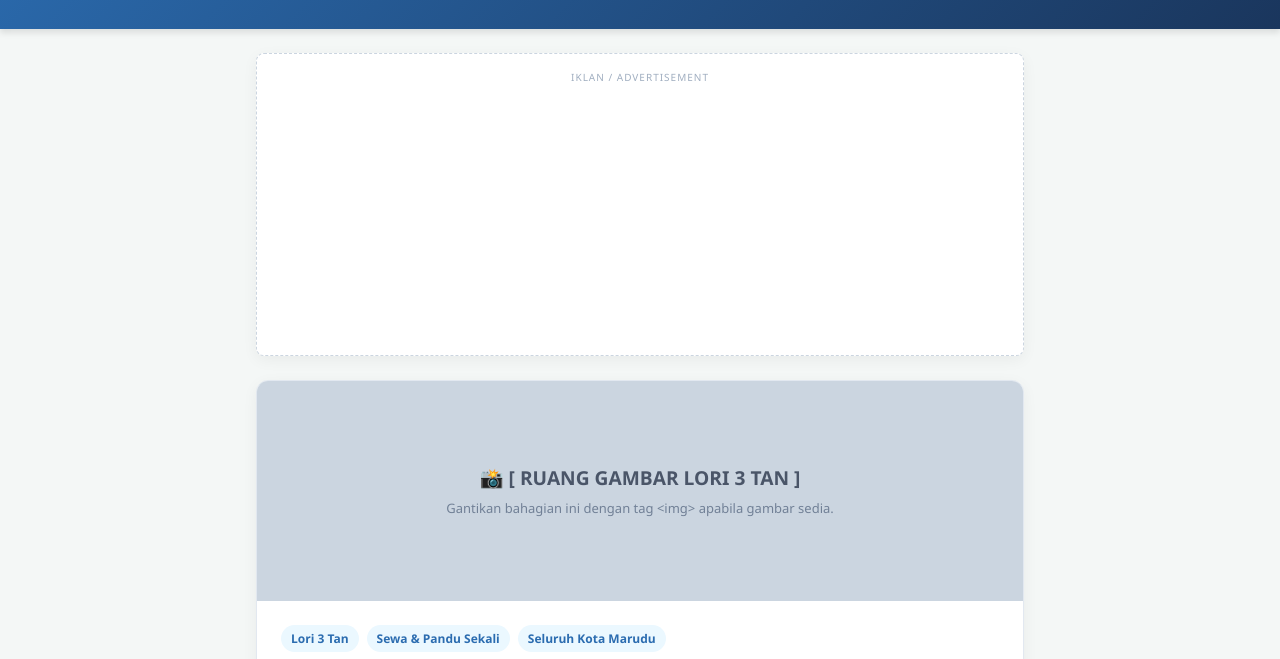
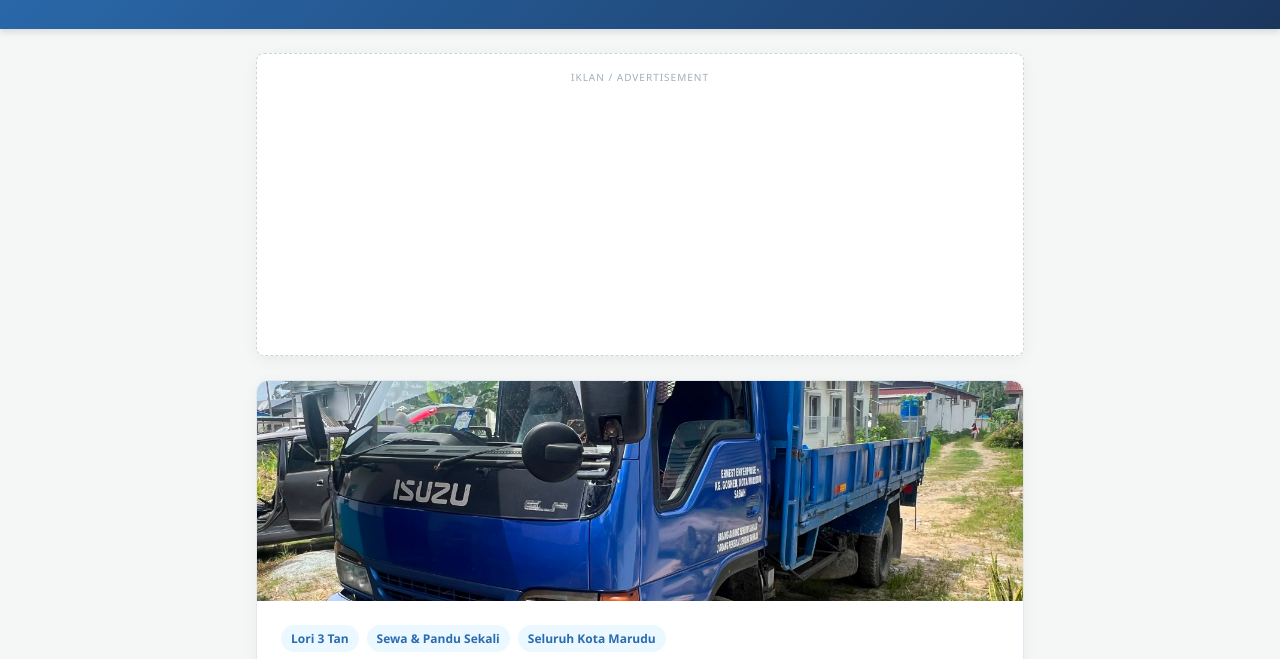
Before and after one commit to JalveJenny/logistik, a plain HTML site: page index.html in a window 1280 px wide. Shown: the part 120-779 px from the top of the page. Drawn offline with Linux system fonts and the light colour scheme.

Commit message:
tambah IMG-20260702-WA0004.jpg kemaskini html

```diff
--- a/index.html
+++ b/index.html
@@ -22,10 +22,6 @@
 
         /* Kad Servis Lori */
         .service-card { background: white; border-radius: 12px; overflow: hidden; box-shadow: 0 4px 15px rgba(0,0,0,0.05); margin-bottom: 2rem; border: 1px solid #e2e8f0; }
-        .image-placeholder { background-color: #cbd5e0; height: 220px; display: flex; flex-direction: column; align-items: center; justify-content: center; color: #4a5568; font-weight: bold; font-size: 1.2rem; text-align: center; padding: 10px; }
-        .image-placeholder span { font-size: 13px; color: #718096; font-weight: normal; margin-top: 5px; }
-
-        /* Jika anda ada gambar lori sebenar, gantikan placeholder di atas dengan tag <img src="nama_gambar.jpg" class="lori-img"> dan gunakan style di bawah */
         .lori-img { width: 100%; height: 220px; object-fit: cover; display: block; }
 
         .service-content { padding: 1.5rem; }
@@ -59,7 +55,6 @@
         <!-- 📱 SLOT IKLAN GOOGLE ADSENSE -->
         <div class="ads-container">
             <div class="ads-label">Iklan / Advertisement</div>
-            <!-- Gantikan data-ad-slot dengan ID Unit Iklan anda -->
             <ins class="adsbygoogle"
                  style="display:block; min-width:300px; min-height:250px;"
                  data-client="ca-pub-1164829993190598"
@@ -73,13 +68,8 @@
 
         <!-- 🚛 KAD PAPARAN LORI 3 TAN -->
         <div class="service-card">
-            <!-- RUANG GAMBAR LORI -->
-            <!-- Nota: Jika ada fail gambar lori (cth: lori3tan.jpg), padamkan kod 'div class="image-placeholder"' ini dan buka ulasan tag 'img' di bawahnya -->
-            <div class="image-placeholder">
-                📸 [ RUANG GAMBAR LORI 3 TAN ]
-                <span>Gantikan bahagian ini dengan tag &lt;img&gt; apabila gambar sedia.</span>
-            </div>
-            <!-- <img src="lori3tan.jpg" class="lori-img" alt="Lori 3 Tan Kota Marudu"> -->
+            <!-- RUANG GAMBAR LORI SEBENAR -->
+            <img src="IMG-20260702-WA0004.jpg" class="lori-img" alt="Lori 3 Tan Kota Marudu">
 
             <div class="service-content">
                 <div class="service-tags">
@@ -127,7 +117,7 @@
                 </div>
 
                 <div class="form-group">
-                    <label for="Butiran_barang">Jenis / Butiran Barang:</label>
+                    <label for="butiran_barang">Jenis / Butiran Barang:</label>
                     <textarea id="butiran_barang" rows="3" placeholder="Contoh: Pindah barang rumah / Perabot meja kerusi / Barang runcit" required></textarea>
                 </div>
 
```
Also changed, not shown: IMG-20260702-WA0004.jpg (added).
